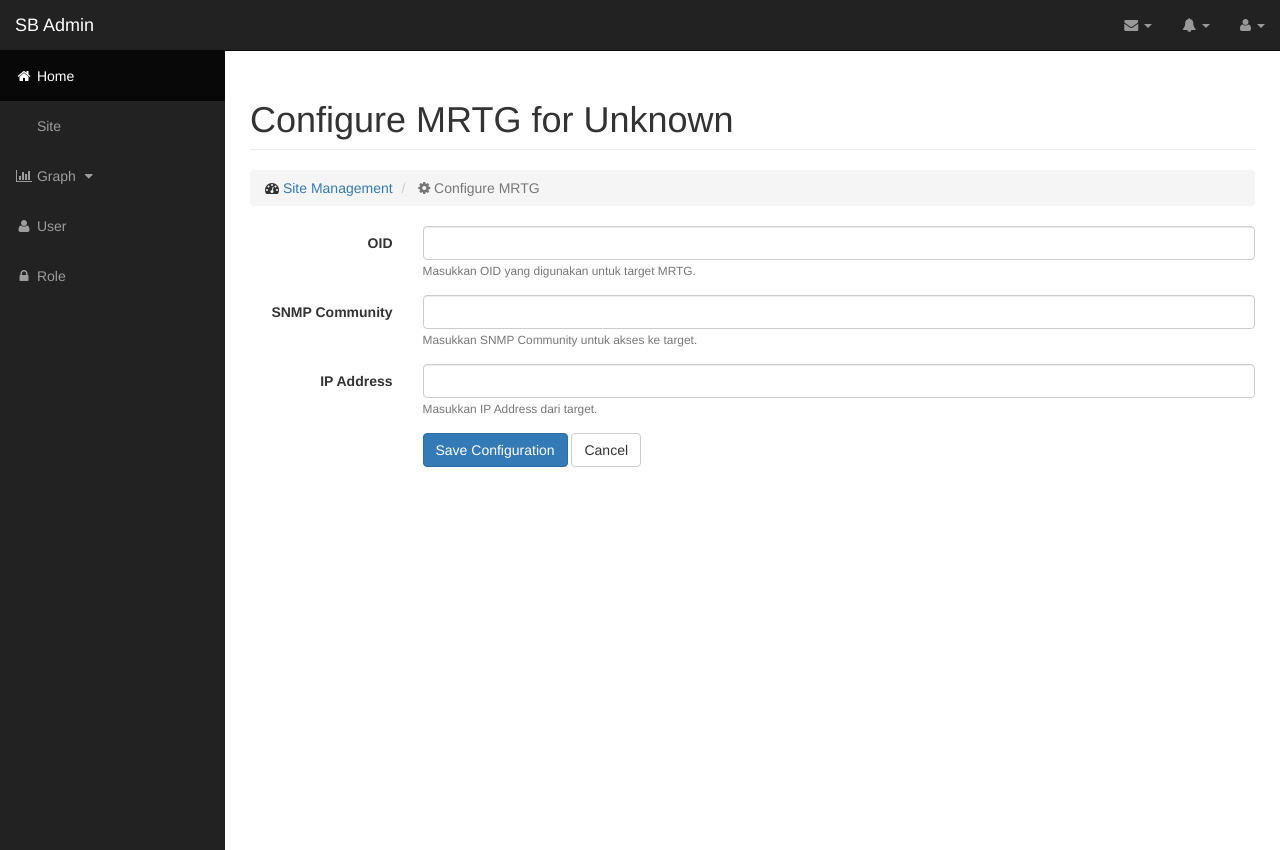
After one commit to bimacloud/mrtg, a CodeIgniter app: page /mrtg/index.php/site/config/1 in a window 1280 px wide. The commit adds this page. Run offline with CodeIgniter, Linux system fonts and the light colour scheme; data comes from the database, SQL or seed files in the repository; grey boxes labelled with a size stand in for pictures from a placeholder-image service; some libraries are stand-ins or nearby versions.

Commit message:
update config mrtg

```diff
--- a/application/config/routes.php
+++ b/application/config/routes.php
@@ -81,3 +81,5 @@ $route['site/save'] = 'site/save';
 $route['site/edit/(:num)'] = 'site/edit/$1';
 $route['site/update/(:num)'] = 'site/update/$1';
 $route['site/delete/(:num)'] = 'site/delete/$1';
+$route['site/config/(:num)'] = 'site/config/$1';
+$route['site/save_config/(:num)'] = 'site/save_config/$1';
--- a/application/controllers/Site.php
+++ b/application/controllers/Site.php
@@ -65,4 +65,70 @@ class Site extends CI_Controller {
         $this->SiteModel->deleteSite($id);
         redirect('site');
     }
+
+    public function config($id) {
+    // Ambil data site berdasarkan ID dari model
+    $data['site'] = $this->SiteModel->get_site_by_id($id);
+
+    // Tampilkan halaman konfigurasi
+    $this->load->view('templates/header');
+    $this->load->view('site/config_mrtg', $data);
+    $this->load->view('templates/footer');
 }
+
+
+    // Fungsi untuk menyimpan konfigurasi ke file .cfg
+    public function save_config($id) {
+        // Ambil data site dan role pengguna dari model
+        $site = $this->SiteModel->get_site_by_id($id);
+        $username = $site['username'];
+        $role = $site['role_name']; // Asumsikan 'role_name' disimpan di site data
+
+        // Ambil input dari form
+        $oid = $this->input->post('oid');
+        $snmp_community = $this->input->post('snmp_community');
+        $ip_address = $this->input->post('ip_address');
+
+        // Tentukan direktori penyimpanan berdasarkan role
+        if ($role == 'reseller') {
+            $directory = '/etc/site/reseller';
+        } elseif ($role == 'pop') {
+            $directory = '/etc/site/pop';
+        } else {
+            $this->session->set_flashdata('error', 'Invalid role for configuration.');
+            redirect('site');
+            return;
+        }
+
+        // Pastikan direktori ada atau buat jika belum ada
+        if (!is_dir($directory)) {
+            mkdir($directory, 0755, true);
+        }
+
+        // Buat konten file konfigurasi
+        $config_content = "EnableIPv6: no\n";
+        $config_content .= "WorkDir: /var/www/html/{$role}/{$username}\n";
+        $config_content .= "Options[_]: growright,bits,transparent,nobanner,nolegend\n";
+        $config_content .= "Refresh: 300\n";
+        $config_content .= "Interval: 5\n";
+        $config_content .= "###############\n";
+        $config_content .= "Target[{$username}]: {$oid}:{$snmp_community}@{$ip_address}\n";
+        $config_content .= "MaxBytes[{$username}]: 100000000000\n";
+        $config_content .= "Title[{$username}]: {$username}\n";
+        $config_content .= "PageTop[{$username}]: <H1>{$username}</H1>\n";
+        $config_content .= "######\n";
+
+        // Tentukan path file berdasarkan role dan username
+        $file_path = "{$directory}/{$username}.cfg";
+
+        // Tulis ke file konfigurasi
+        if (file_put_contents($file_path, $config_content)) {
+            $this->session->set_flashdata('success', 'Configuration file created successfully.');
+        } else {
+            $this->session->set_flashdata('error', 'Failed to create configuration file.');
+        }
+
+        // Redirect kembali ke halaman site
+        redirect('site');
+    }
+}
--- a/application/models/SiteModel.php
+++ b/application/models/SiteModel.php
@@ -2,6 +2,11 @@
 defined('BASEPATH') OR exit('No direct script access allowed');
 
 class SiteModel extends CI_Model {
+
+     public function __construct() {
+        parent::__construct();
+        $this->load->database(); // Pastikan database telah di-load
+    }
 
     public function getAllSites() {
         $this->db->select('site.*, user.username');
@@ -27,4 +32,10 @@ class SiteModel extends CI_Model {
         $this->db->where('id', $id);
         return $this->db->delete('site');
     }
+    public function get_site_by_id($id) {
+    // Ambil semua data dari tabel site berdasarkan ID
+        $query = $this->db->get_where('site', array('id' => $id));
+        return $query->row_array();
+    }
+
 }
--- /dev/null
+++ b/application/views/site/config_mrtg.php
@@ -0,0 +1,66 @@
+
+<div id="page-wrapper">
+    <div class="container-fluid">
+
+        <!-- Page Heading -->
+        <div class="row">
+            <div class="col-lg-12">
+               <h1 class="page-header">
+                    Configure MRTG for <?php echo isset($site['username']) ? $site['username'] : 'Unknown'; ?>
+                </h1>
+
+                <ol class="breadcrumb">
+                    <li>
+                        <i class="fa fa-dashboard"></i> <a href="<?php echo site_url('site'); ?>">Site Management</a>
+                    </li>
+                    <li class="active">
+                        <i class="fa fa-cog"></i> Configure MRTG
+                    </li>
+                </ol>
+            </div>
+        </div>
+        <!-- /.row -->
+
+        <!-- Form Konfigurasi MRTG -->
+        <div class="row">
+            <div class="col-lg-12">
+                <form action="<?php echo site_url('site/save_config/'.$site['id']); ?>" method="post" class="form-horizontal">
+                    <div class="form-group">
+                        <label for="oid" class="col-sm-2 control-label">OID</label>
+                        <div class="col-sm-10">
+                            <input type="text" name="oid" id="oid" class="form-control" required>
+                            <small class="form-text text-muted">Masukkan OID yang digunakan untuk target MRTG.</small>
+                        </div>
+                    </div>
+
+                    <div class="form-group">
+                        <label for="snmp_community" class="col-sm-2 control-label">SNMP Community</label>
+                        <div class="col-sm-10">
+                            <input type="text" name="snmp_community" id="snmp_community" class="form-control" required>
+                            <small class="form-text text-muted">Masukkan SNMP Community untuk akses ke target.</small>
+                        </div>
+                    </div>
+
+                    <div class="form-group">
+                        <label for="ip_address" class="col-sm-2 control-label">IP Address</label>
+                        <div class="col-sm-10">
+                            <input type="text" name="ip_address" id="ip_address" class="form-control" required>
+                            <small class="form-text text-muted">Masukkan IP Address dari target.</small>
+                        </div>
+                    </div>
+
+                    <div class="form-group">
+                        <div class="col-sm-offset-2 col-sm-10">
+                            <button type="submit" class="btn btn-primary">Save Configuration</button>
+                            <a href="<?php echo site_url('site'); ?>" class="btn btn-default">Cancel</a>
+                        </div>
+                    </div>
+                </form>
+            </div>
+        </div>
+        <!-- /.row -->
+
+    </div>
+    <!-- /.container-fluid -->
+</div>
+<!-- /#page-wrapper -->
```
Also changed, not shown: application/views/list_sites.php (+8 -35 lines).
